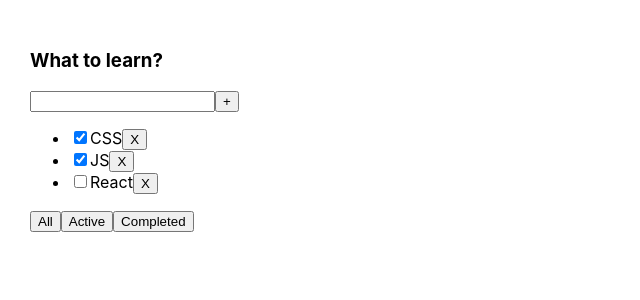
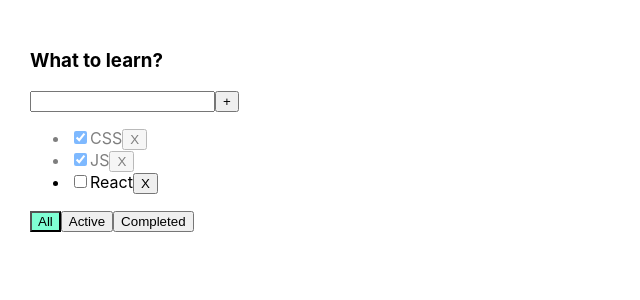
Before and after one commit to Alpadalica/TodoList, a React (Create React App) app: page / in a window 1280 px wide. Shown: the top 300 px of the page, without its empty margins (0-640 px from the left). Built offline with nearby package versions, Linux system fonts and the light colour scheme.

Commit message:
refactoring

```diff
--- a/src/App.css
+++ b/src/App.css
@@ -6,3 +6,19 @@
 .App > div {
   margin-right: 50px;
 }
+
+.error {
+  border: red 1px solid;
+}
+
+.error-message {
+  color: red;
+}
+
+.active-filter {
+  background-color: aquamarine;
+}
+
+.is-done {
+  opacity: 0.5;
+}
--- a/src/App.tsx
+++ b/src/App.tsx
@@ -27,6 +27,14 @@
         setTasks(newTasks)
     }
 
+    const changeStatus = (taskId: string, isDone: boolean) => {
+        let task = tasks.find( t => t.id === taskId)
+        if (task) {
+            task.isDone = isDone;
+        }
+        setTasks([...tasks])
+    }
+
     function changeFilter (value: FilterValueType) {
         setFilter(value)
     }
@@ -47,6 +55,8 @@
                 removeTask={removeTask}
                 changeFilter={changeFilter}
                 addTask={addTask}
+                changeTaskStatus={changeStatus}
+                filter={filter}
             />
         </div>
     );
--- a/src/TodoList.tsx
+++ b/src/TodoList.tsx
@@ -13,29 +13,36 @@
     removeTask: (id: string) => void
     changeFilter: (value: FilterValueType) => void
     addTask: (title: string) => void
+    changeTaskStatus: (taskId: string, isDone: boolean) => void
+    filter: FilterValueType
 }
 
 
 export function TodoList(props: PropsType) {
     const [newTaskTitle, setNewTaskTitle] = useState('')
+    const [error, setError] = useState<string | null>(null)
 
-    const onNewTitleChangeHandler = (e: ChangeEvent<HTMLInputElement> ) => {
+    const onNewTitleChangeHandler = (e: ChangeEvent<HTMLInputElement>) => {
         setNewTaskTitle(e.currentTarget.value)
     }
     const onKeyPressHandler = (e: KeyboardEvent<HTMLInputElement>) => {
+        setError(null)
         if (e.charCode === 13) {
             props.addTask(newTaskTitle)
             setNewTaskTitle('')
         }
     }
     const addTask = () => {
-        props.addTask(newTaskTitle)
-        setNewTaskTitle('')
+        if (newTaskTitle.trim() !== '') {
+            props.addTask(newTaskTitle.trim())
+            setNewTaskTitle('')
+        } else {
+            setError('Title is required')
+        }
     }
     const onAllClickHandler = () => props.changeFilter('all')
     const onActiveClickHandler = () => props.changeFilter('active')
     const onCompletedClickHandler = () => props.changeFilter('completed')
-
 
     return (
         <div>
@@ -44,9 +51,10 @@
                 <input value={newTaskTitle}
                        onChange={onNewTitleChangeHandler}
                        onKeyPress={onKeyPressHandler}
+                       className={error ? 'error' : ''}
                 />
-                <button onClick={addTask}>+
-                </button>
+                <button onClick={addTask}>+</button>
+                {error && <div className='error-message'>{error}</div>}
             </div>
             <ul>
                 {
@@ -54,9 +62,16 @@
                         const onRemoveHandler = () => {
                             props.removeTask(t.id)
                         }
+                        const onChangeHandler = (e: ChangeEvent<HTMLInputElement>) => {
+                            props.changeTaskStatus(t.id, e.currentTarget.checked)
+
+                        }
                         return (
-                            <li>
-                                <input type="checkbox" checked={t.isDone}/>
+                            <li key={t.id} className={t.isDone ? 'is-done' : ''}>
+                                <input
+                                    type="checkbox"
+                                    onChange={onChangeHandler}
+                                    checked={t.isDone}/>
                                 <span>{t.title}</span>
                                 <button onClick={onRemoveHandler}>X
                                 </button>
@@ -66,11 +81,11 @@
                 }
             </ul>
             <div>
-                <button onClick={onAllClickHandler}>All
+                <button className={props.filter === 'all' ? 'active-filter' : ''} onClick={onAllClickHandler}>All
                 </button>
-                <button onClick={onActiveClickHandler}>Active
+                <button className={props.filter === 'active' ? 'active-filter' : ''} onClick={onActiveClickHandler}>Active
                 </button>
-                <button onClick={onCompletedClickHandler}>Completed
+                <button className={props.filter === 'completed' ? 'active-filter' : ''} onClick={onCompletedClickHandler}>Completed
                 </button>
             </div>
         </div>
```
